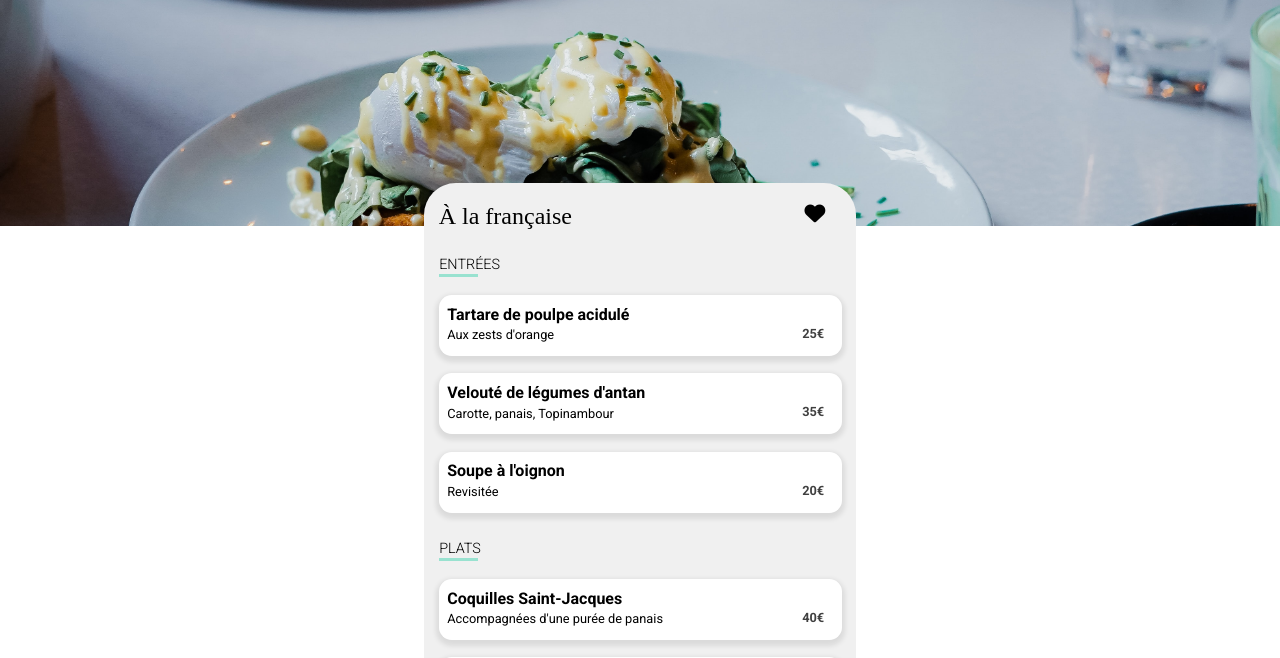
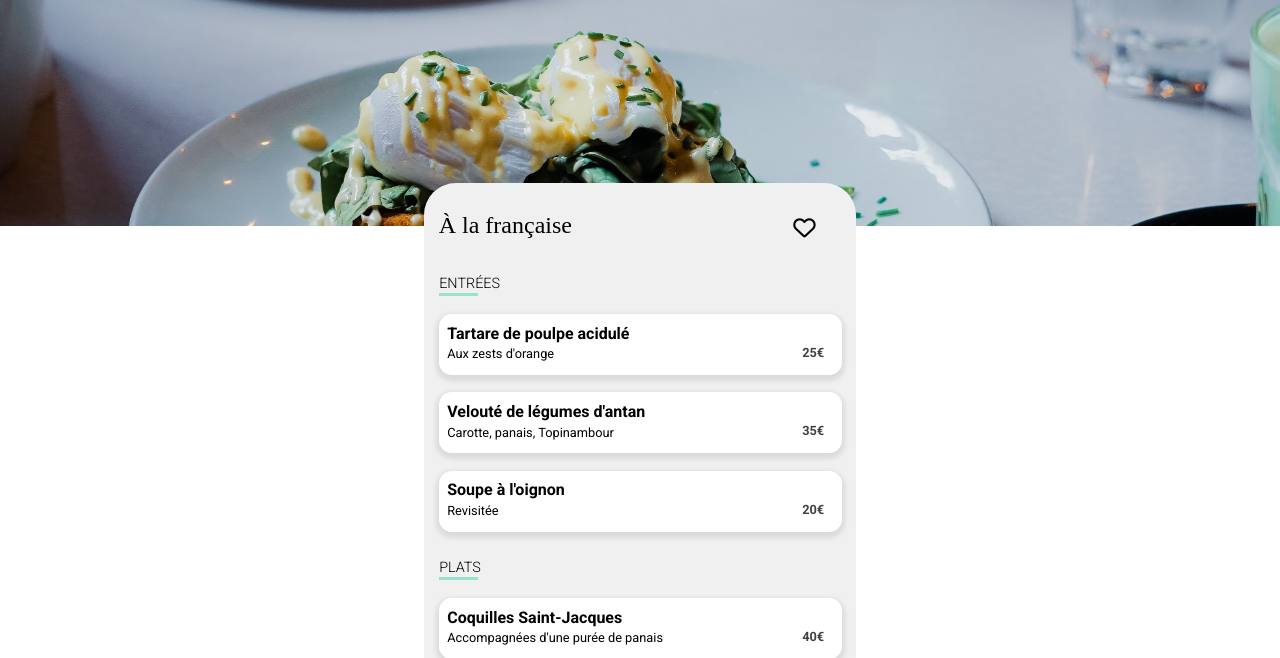
Before and after one commit to DevHugoP/HugoPolchetti_3_04112020, a website: page française.html in a window 1280 px wide. Shown: the part 67-725 px from the top of the page. Drawn offline with Linux system fonts and the light colour scheme; a web font is replaced by a local one.

Commit message:
finalisation animation du coeur par superposition de deux icons

```diff
--- a/française.html
+++ b/française.html
@@ -26,6 +26,7 @@
             <div class="cardTop">
                 <h2 class="cardTop__title">À la française</h2>
                 <div class="cardTop__logo">
+                    <span class="far fa-heart heartBorder"></span>
                     <span class="fas fa-heart heart"></span>
                 </div>
             </div>
@@ -120,7 +121,7 @@
 
     <footer class="footer">
         <div class="footer__head">
-            <img src="/images/logo/ohmyfood@2x.svg" alt="logo du site" class="footer__head--logo" >
+            <img src="./images/logo/ohmyfood@2x.svg" alt="logo du site" class="footer__head--logo" >
         </div>
         <div class= footerContainer>
             <a href="#" class="footerContainer__box">
--- a/sass/components/_buttons.scss
+++ b/sass/components/_buttons.scss
@@ -23,11 +23,27 @@
 
 
 .heart {
-    font-size: 1.3rem;
+    font-size: 1.4rem;
+    position: absolute;
+    left: -3rem;
+    z-index: 3;
+    opacity: 0;
 }
 
-.heart:hover {
+.heartBorder {
+    position: absolute;
+    font-size: 1.4rem;
+    left: -3rem;
+    z-index: 4;
+}
 
+
+.heartBorder:hover {
+    opacity: 0;
+}
+
+.heartBorder:hover + .heart {
+    opacity: 1;
     display: block;
     background: -webkit-linear-gradient(#9356DC, #FF79DA);
     -webkit-background-clip: text;
--- a/sass/components/_menuAnimation.scss
+++ b/sass/components/_menuAnimation.scss
@@ -18,8 +18,6 @@
 }
 
 
-
-
 .cardArticleDishBox {
     animation: cardArticleDishBox 2s ease;
 }
--- a/sass/pages/_accueil.scss
+++ b/sass/pages/_accueil.scss
@@ -197,7 +197,8 @@
         .restaurantBox__logo {
 
             padding-top: 0.7rem;
-            padding-right: 6%;
+            position: relative;
+            display: inline-block;
         }
 
     }
--- a/sass/pages/_française.scss
+++ b/sass/pages/_française.scss
@@ -32,7 +32,7 @@
 .cardTop{
     display: flex;
     justify-content: space-between;
-    padding: 1rem 0.7rem;
+    padding: 1.6rem 0.7rem;
 
     &__title{
         margin:0;
@@ -40,7 +40,8 @@
         font-weight: 400;
     }
     &__logo{
-        padding: 0rem 1rem;
+        position: relative;
+        padding-top: 0.3rem;
     }
 }
 
```
Also changed, not shown: index.html (+4 -0 lines), public/css/style.css, 1 other file.
